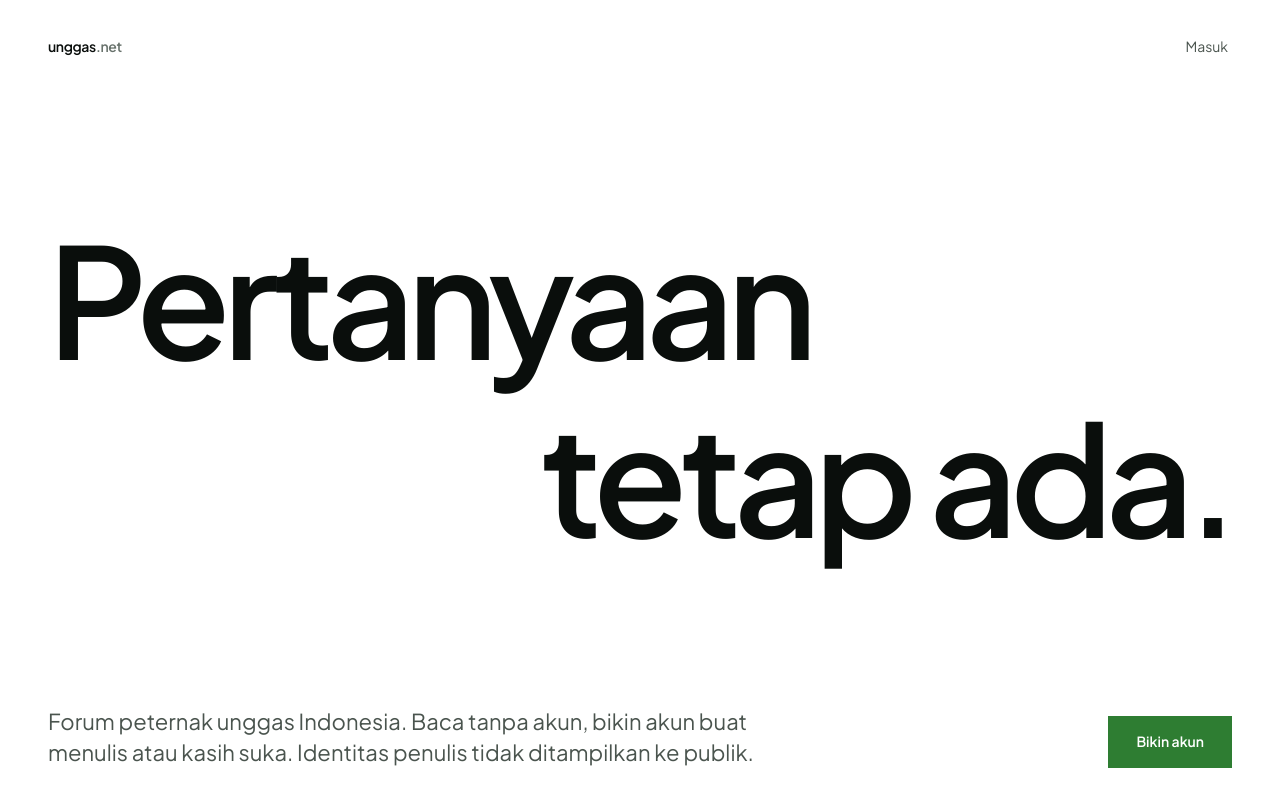
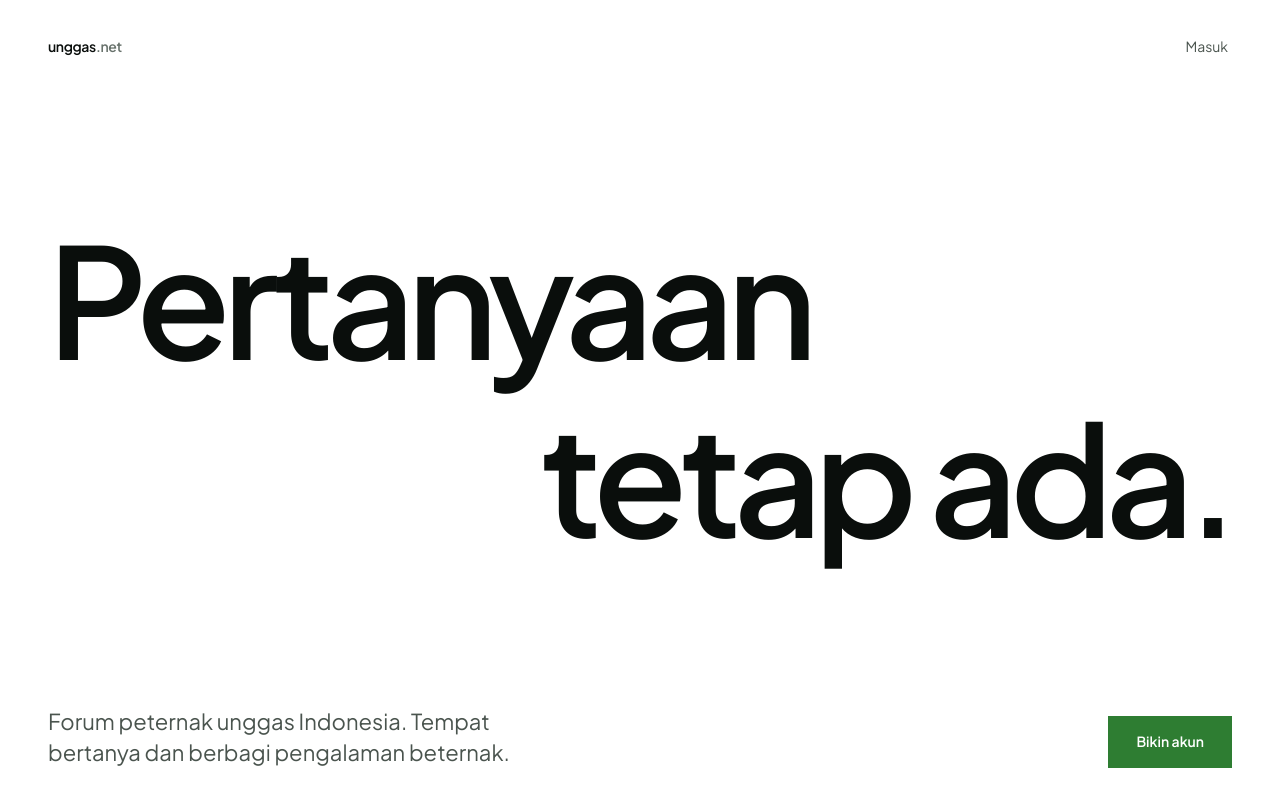
Before and after one commit to Arg-z/unggas-net, a Next.js app in the folder app/: page / in a window 1280 px wide. Shown: the top 800 px of the page. Built offline with nearby package versions, Linux system fonts and the light colour scheme; no server answers.

Commit message:
Ubah pengantar landing menjadi identitas situs

```diff
--- a/app/src/app/page.tsx
+++ b/app/src/app/page.tsx
@@ -6,12 +6,12 @@ import { Pengungkap } from "@/components/Pengungkap";
 export const metadata: Metadata = {
   title: { absolute: "Forum Peternak Unggas Indonesia — unggas.net" },
   description:
-    "Forum peternak unggas Indonesia. Baca tanpa akun, bikin akun buat menulis atau kasih suka. Identitas penulis tidak ditampilkan ke publik.",
+    "Forum peternak unggas Indonesia. Tempat bertanya dan berbagi pengalaman beternak.",
   alternates: { canonical: "https://unggas.net" },
   openGraph: {
     title: "Forum Peternak Unggas Indonesia",
     description:
-      "Forum peternak unggas Indonesia. Baca tanpa akun, bikin akun buat menulis atau kasih suka. Identitas penulis tidak ditampilkan ke publik.",
+      "Forum peternak unggas Indonesia. Tempat bertanya dan berbagi pengalaman beternak.",
     url: "https://unggas.net/",
     siteName: "unggas.net",
     locale: "id_ID",
@@ -76,8 +76,7 @@ export default function Mulai() {
 
         <div className="flex flex-col gap-7 md:flex-row md:items-end md:justify-between md:gap-12">
           <p className="max-w-[44ch] text-balance text-[22px] leading-[1.4] text-ink-soft">
-            Forum peternak unggas Indonesia. Baca tanpa akun, bikin akun buat menulis atau kasih suka.
-            Identitas penulis tidak ditampilkan ke publik.
+            Forum peternak unggas Indonesia. Tempat bertanya dan berbagi pengalaman beternak.
           </p>
           <div className="flex w-full flex-col gap-3 sm:flex-row sm:justify-end md:w-auto md:shrink-0">
             <Link
```
